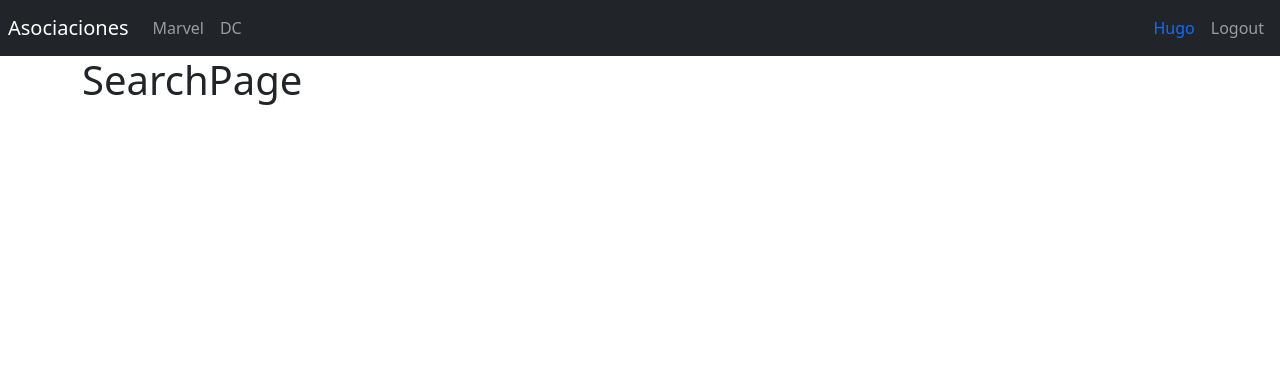
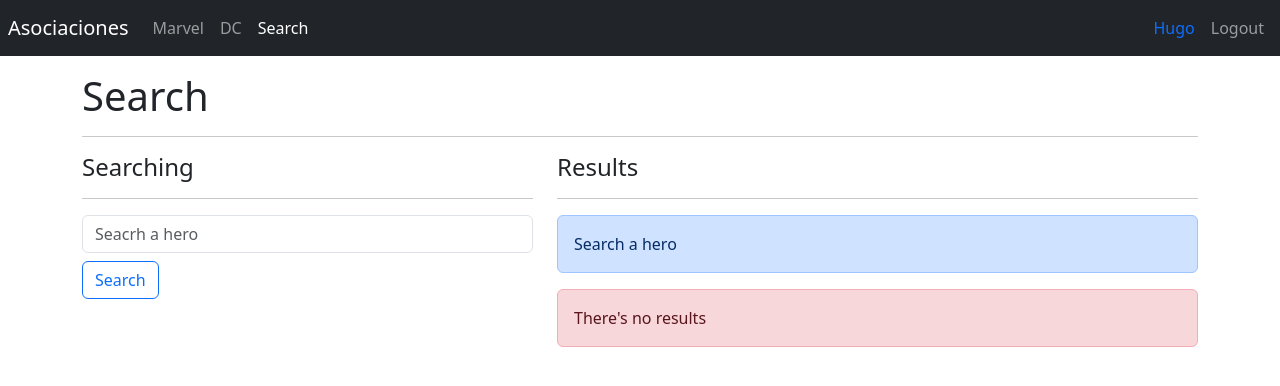
Before and after one commit to Hugo-Alonso/Heroes-App, a React (Vite) app: page /search in a window 1280 px wide. Shown: the top 386 px of the page. Built offline with nearby package versions, Linux system fonts and the light colour scheme.

Commit message:
Hook useForm added

```diff
--- a/index.html
+++ b/index.html
@@ -4,6 +4,11 @@
     <meta charset="UTF-8" />
     <link href="https://cdn.jsdelivr.net/npm/bootstrap@5.3.3/dist/css/bootstrap.min.css" rel="stylesheet" integrity="sha384-QWTKZyjpPEjISv5WaRU9OFeRpok6YctnYmDr5pNlyT2bRjXh0JMhjY6hW+ALEwIH" crossorigin="anonymous">
     <meta name="viewport" content="width=device-width, initial-scale=1.0" />
+    <!-- Animete.css -->
+    <link
+      rel="stylesheet"
+      href="https://cdnjs.cloudflare.com/ajax/libs/animate.css/4.1.1/animate.min.css"
+    />
     <title>HeroesApp</title>
   </head>
   <body>
--- a/src/heroes/components/HeroCard.jsx
+++ b/src/heroes/components/HeroCard.jsx
@@ -20,8 +20,7 @@ export const HeroCard = ({heroe}) => {
     const charactersByHero = (<p>{ characters }</p>)
 
     return(
-        <>
-            <div className="col">
+        <div className="col animate__animated animate__fadeIn">
             <div className="card">
                 <div className="row no gutters">
                     <div className="col-4">
@@ -52,6 +51,5 @@ export const HeroCard = ({heroe}) => {
                 </div>
             </div>
         </div>
-        </>
     )
 }
--- a/src/heroes/pages/HeroPage.jsx
+++ b/src/heroes/pages/HeroPage.jsx
@@ -33,7 +33,7 @@ export const HeroPage = () => {
               <img
                 src={ heroImageUrl }
                 alt={ hero.superhero }
-                className='img-thumbnail'
+                className='img-thumbnail animate__animated animate__fadeInLeft'
               />
           </div>
 
--- a/src/heroes/pages/SearchPage.jsx
+++ b/src/heroes/pages/SearchPage.jsx
@@ -1,7 +1,46 @@
 import React from 'react'
+import { HeroCard } from '../components'
 
 export const SearchPage = () => {
   return (
-    <h1>SearchPage</h1>
+    <>
+      <h1 className='mt-3'>Search</h1>
+      <hr />
+
+      <div className="row">
+        <div className="col-5">
+          <h4>Searching</h4>
+          <hr />
+          <form action="">
+              <input
+                  type="text"
+                  placeholder='Seacrh a hero'
+                  className='form-control'
+                  name="searchText"
+                  autoComplete='off'
+              />
+
+              <button className='btn btn-outline-primary mt-2'>
+                Search
+              </button>
+          </form>
+        </div>
+
+        <div className="col-7">
+            <h4>Results</h4>
+            <hr />
+
+            <div className="alert alert-primary">
+              Search a hero
+            </div>
+
+            <div className="alert alert-danger">
+              There's no results
+            </div>
+
+            {/* <HeroCard /> */}
+        </div>
+      </div>
+    </>
   )
 }
--- a/src/ui/components/navbar.jsx
+++ b/src/ui/components/navbar.jsx
@@ -37,6 +37,13 @@ export const Navbar = () => {
                     >
                         DC
                     </NavLink>
+
+                    <NavLink
+                        className={ ({isActive}) => `nav-item nav-link ${ isActive ? 'active' : ''}`}
+                        to="/search"
+                    >
+                        Search
+                    </NavLink>
                 </div>
             </div>
 
```
Also changed, not shown: src/hooks/useForm.js (added, +25 -0 lines). Lines whose indentation alone changed are shown as unchanged.
